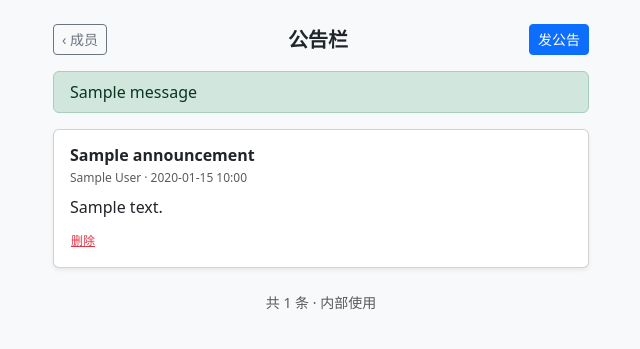
After one commit to dareon688-arch/daoshi-app, a Flask app: page /announcements in a window 1280 px wide. The commit adds this page. Shown: the top 349 px of the page, without its empty margins (319-959 px from the left). Run offline with Flask 3, Linux system fonts and the light colour scheme; a user stored in the database is signed in; tables that the repository leaves empty hold one stand-in row (values such as "Sample post"); one stand-in notice (Sample message) is shown.

Commit message:
新增公告栏功能：管理员发布/删除，全员可看

```diff
--- a/app.py
+++ b/app.py
@@ -110,6 +110,17 @@ class Photo(db.Model):
 
     # 方便在页面上拿到上传者对象（uploader.name）
     uploader = db.relationship("User")
+
+
+# ── 公告表：每条公告 = 一行 ──
+class Announcement(db.Model):
+    id = db.Column(db.Integer, primary_key=True)
+    title = db.Column(db.String(100), nullable=False)        # 公告标题
+    content = db.Column(db.Text, nullable=False)             # 公告内容
+    author_id = db.Column(db.Integer, db.ForeignKey("user.id"))  # 谁发的
+    created_at = db.Column(db.DateTime, default=datetime.utcnow)  # 发布时间
+
+    author = db.relationship("User")
 
 
 # Flask-Login 需要这个函数，用来根据 id 找回用户
@@ -322,6 +333,54 @@ def delete_photo(photo_id):
     return redirect(url_for("album"))
 
 
+# ── 公告：所有人可看，列表按时间倒序（最新在上） ──
+@app.route("/announcements")
+@login_required
+def announcements():
+    items = Announcement.query.order_by(Announcement.created_at.desc()).all()
+    return render_template("announcements.html", items=items)
+
+
+# ── 公告：发布（仅管理员） ──
+@app.route("/announcements/new", methods=["GET", "POST"])
+@login_required
+def new_announcement():
+    # 权限：只有管理员能发公告
+    if not current_user.is_admin:
+        flash("只有管理员能发布公告")
+        return redirect(url_for("announcements"))
+
+    if request.method == "POST":
+        title = request.form.get("title", "").strip()
+        content = request.form.get("content", "").strip()
+        if not title or not content:
+            flash("标题和内容都要填")
+            return render_template("new_announcement.html")
+
+        item = Announcement(title=title, content=content,
+                            author_id=current_user.id)
+        db.session.add(item)
+        db.session.commit()
+        flash("公告已发布 ✅")
+        return redirect(url_for("announcements"))
+
+    return render_template("new_announcement.html")
+
+
+# ── 公告：删除（仅管理员） ──
+@app.route("/announcements/delete/<int:item_id>", methods=["POST"])
+@login_required
+def delete_announcement(item_id):
+    if not current_user.is_admin:
+        flash("只有管理员能删除公告")
+        return redirect(url_for("announcements"))
+    item = db.get_or_404(Announcement, item_id)
+    db.session.delete(item)
+    db.session.commit()
+    flash("公告已删除")
+    return redirect(url_for("announcements"))
+
+
 # ──────────────────────────────────────────────────────────────
 # 4. 启动时：建表 + 确保有一个初始管理员
 # ──────────────────────────────────────────────────────────────
--- /dev/null
+++ b/templates/announcements.html
@@ -0,0 +1,61 @@
+<!DOCTYPE html>
+<html lang="zh-CN">
+<head>
+    <meta charset="UTF-8">
+    <meta name="viewport" content="width=device-width, initial-scale=1.0">
+    <title>公告 · 导师组</title>
+    <link href="https://cdn.jsdelivr.net/npm/bootstrap@5.3.3/dist/css/bootstrap.min.css" rel="stylesheet">
+    {% include '_pwa_head.html' %}
+</head>
+<body class="bg-light">
+    <div class="container py-4" style="max-width: 560px;">
+
+        <div class="d-flex justify-content-between align-items-center mb-3">
+            <a href="{{ url_for('members') }}" class="btn btn-sm btn-outline-secondary">‹ 成员</a>
+            <h1 class="h5 fw-bold m-0">公告栏</h1>
+            {% if current_user.is_admin %}
+            <a href="{{ url_for('new_announcement') }}" class="btn btn-sm btn-primary">发公告</a>
+            {% else %}
+            <span style="width:64px;"></span>
+            {% endif %}
+        </div>
+
+        {% with messages = get_flashed_messages() %}
+          {% if messages %}
+            {% for msg in messages %}
+              <div class="alert alert-success py-2">{{ msg }}</div>
+            {% endfor %}
+          {% endif %}
+        {% endwith %}
+
+        {% if not items %}
+            <p class="text-center text-muted py-5">还没有公告 📢</p>
+        {% endif %}
+
+        {% for a in items %}
+        <div class="card shadow-sm mb-3">
+            <div class="card-body">
+                <h2 class="h6 fw-bold mb-1">{{ a.title }}</h2>
+                <div class="text-muted mb-2" style="font-size:.75rem;">
+                    {{ a.author.name if a.author else '管理员' }} ·
+                    {{ a.created_at.strftime('%Y-%m-%d %H:%M') }}
+                </div>
+                <!-- white-space:pre-wrap 让换行和空格按原样显示 -->
+                <div style="white-space:pre-wrap;">{{ a.content }}</div>
+
+                {% if current_user.is_admin %}
+                <div class="mt-2">
+                    <form method="POST" action="{{ url_for('delete_announcement', item_id=a.id) }}"
+                          onsubmit="return confirm('确定删除这条公告？');" class="m-0">
+                        <button class="btn btn-link btn-sm text-danger p-0" style="font-size:.75rem;">删除</button>
+                    </form>
+                </div>
+                {% endif %}
+            </div>
+        </div>
+        {% endfor %}
+
+        <p class="text-center text-muted small mt-4 mb-0">共 {{ items|length }} 条 · 内部使用</p>
+    </div>
+</body>
+</html>
--- a/templates/members.html
+++ b/templates/members.html
@@ -21,7 +21,10 @@
 
         <div class="d-flex justify-content-between align-items-center mb-3">
             <h1 class="h4 fw-bold m-0">导师组成员</h1>
-            <a href="{{ url_for('album') }}" class="btn btn-sm btn-outline-primary">📷 相册</a>
+            <div class="d-flex gap-2">
+                <a href="{{ url_for('announcements') }}" class="btn btn-sm btn-outline-primary">📢 公告</a>
+                <a href="{{ url_for('album') }}" class="btn btn-sm btn-outline-primary">📷 相册</a>
+            </div>
         </div>
 
         {% with messages = get_flashed_messages() %}
```
Also changed, not shown: templates/new_announcement.html (added, +44 -0 lines).
